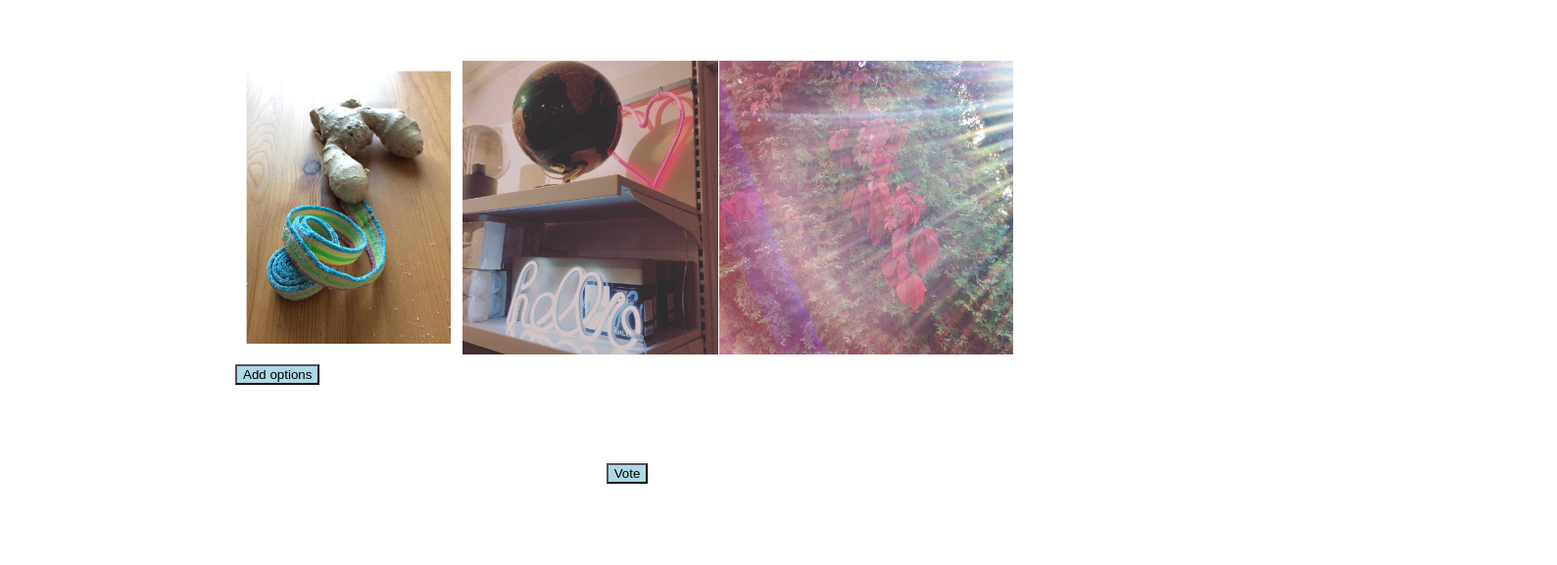
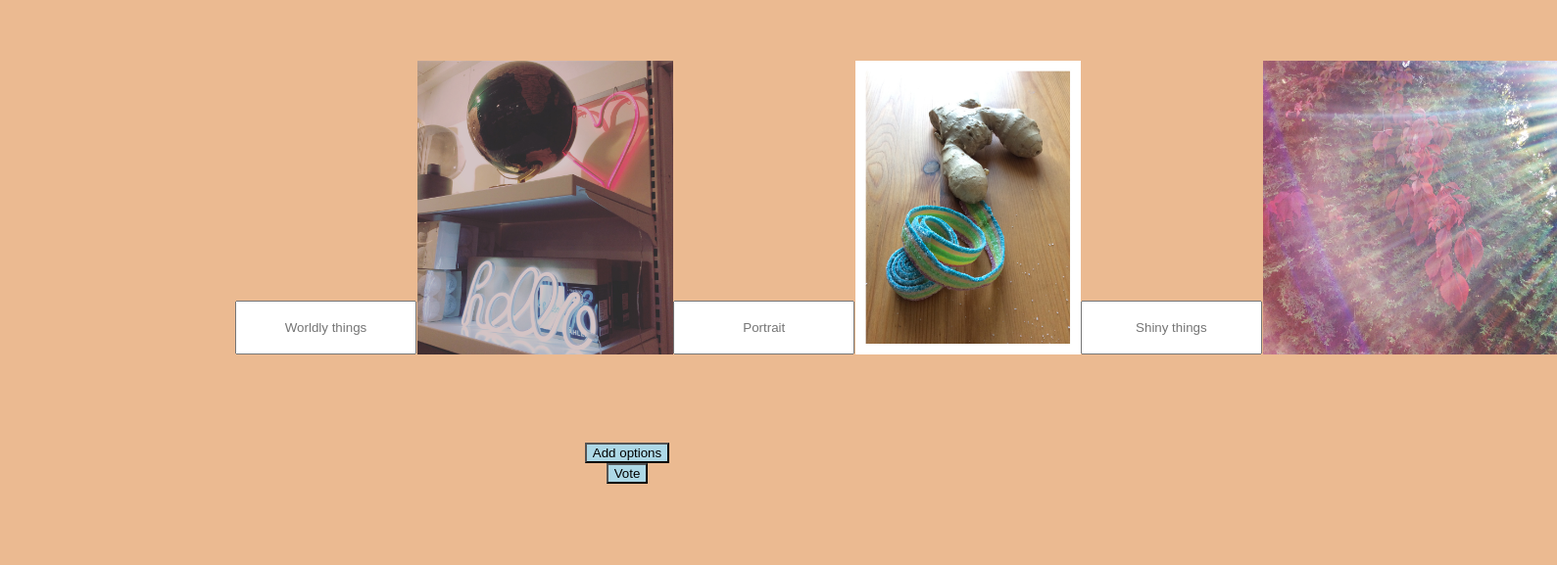
Before and after one commit to s0lstrimman/my_new_photography_page, a plain HTML site: page index.html in a window 1280 px wide. Shown: the part 223-800 px from the top of the page at 98% size, 1589 px wide, since content can reach past the window. Drawn offline with Linux system fonts and the light colour scheme.

Commit message:
text syns - få under bilderna
uppdaterat

```diff
--- a/index.html
+++ b/index.html
@@ -6,18 +6,20 @@
   <title> Elisabeths Photography </title>
    </head>
   <body>
+    <body class="gradient">
     <h1> Different Genres </h1>
     <div class="blockinputsection">
       <div class="inputs">
         <div class="inputtext">
-        <inputtext placeholder="Portrait"> </input>
+        <input placeholder="Worldly things"> </input>
+        <img src="hello_world.jpg" alt="hello world" height="300px">
+        <input placeholder="Portrait"> </input>
         <img src="crab.jpg" alt="crab catches rainbow" height="300px">
-        <inputtext placeholder="Worldly things"> </input>
-        <img src="hello_world.jpg" alt="hello world" height="300px">
-        <inputtext placeholder="Shiny things"> </input>
+        <input placeholder="Shiny things"> </input>
         <img src="shine.jpg" alt="keep shining" height="300px">
       </div>
     </div>
+  </div>
       <button class="addOption"> Add options </button>
     </div>
     <button> Vote </button>
--- a/main.css
+++ b/main.css
@@ -3,11 +3,19 @@ display: flex;
 flex-direction: column;
 justify-content: flex-start;
 align-items: center;
-margin-top: 150px}
+margin-top: 150px;
+background-color: #EBBA91;
+}
+
+.gradient {
+background-image: radial-gradient(#EBBB91);
+
+}
 
 img {float: left;
     margin-left: 1px;
-    margin-top: 5px}
+    margin-top: 5px;
+  }
 
 h1 {
   font-style: italic;
@@ -18,7 +26,9 @@ button {
   background-color: lightblue}
 
 input {
-  margin-top: 10px}
+  margin-top: 250px;
+text-align-last:center;
+  }
 
 .blockinputsection {
 margin: 50px 0px 80px 0px;
```
